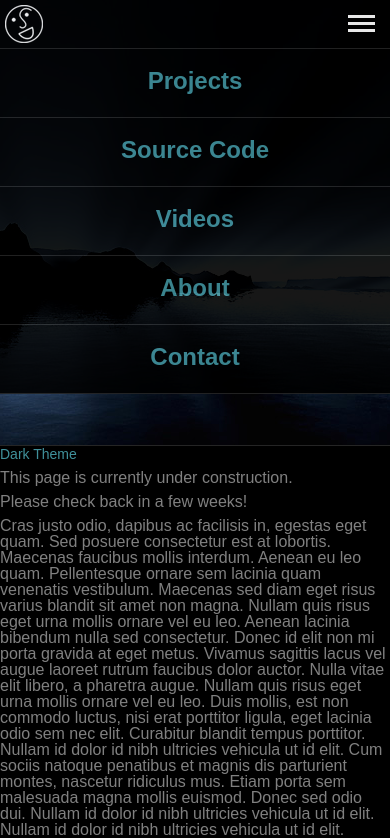
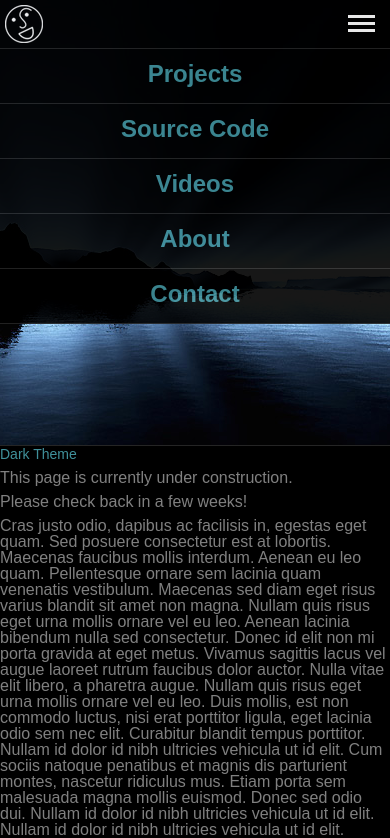
Before and after one commit to stevethemacguy/Web-Portfolio, a plain HTML site: page index.html in a window 390 px wide. Both pictures are taken after a click on the element 195 px from the left and 24 px from the top of the page. Shown: the top 838 px of the page. Drawn offline with nearby package versions, Linux system fonts and the light colour scheme.

```diff
--- a/css/less/style.less
+++ b/css/less/style.less
@@ -330,7 +330,7 @@
                      font-size: 24px;
                      padding:0;
                      margin:0;
-                     padding:20px 0;
+                     padding:13px 0;
                      float: none;
                      border-bottom: 1px solid #252525;
                      &:first-child{
--- a/js/main.js
+++ b/js/main.js
@@ -25,6 +25,8 @@
         if($(".mobile-logo").hasClass("selected"))
         {
             $(this).find("nav ul").show();
+            navItems.css("background", "#000");
+            $(this).find("nav ul li a").css("color","#40919b")
         }
         else
         {
@@ -34,11 +36,5 @@
     navItems.mousedown(function()
     {
         $(this).css("background", "#fff");
-        $(this).find("a").css("color", "#40919b");
     });
-    navItems.mouseout(function()
-    {
-        $(this).css("background", "#000");
-    }
-    );
 });
```
Also changed, not shown: css/style.css.
